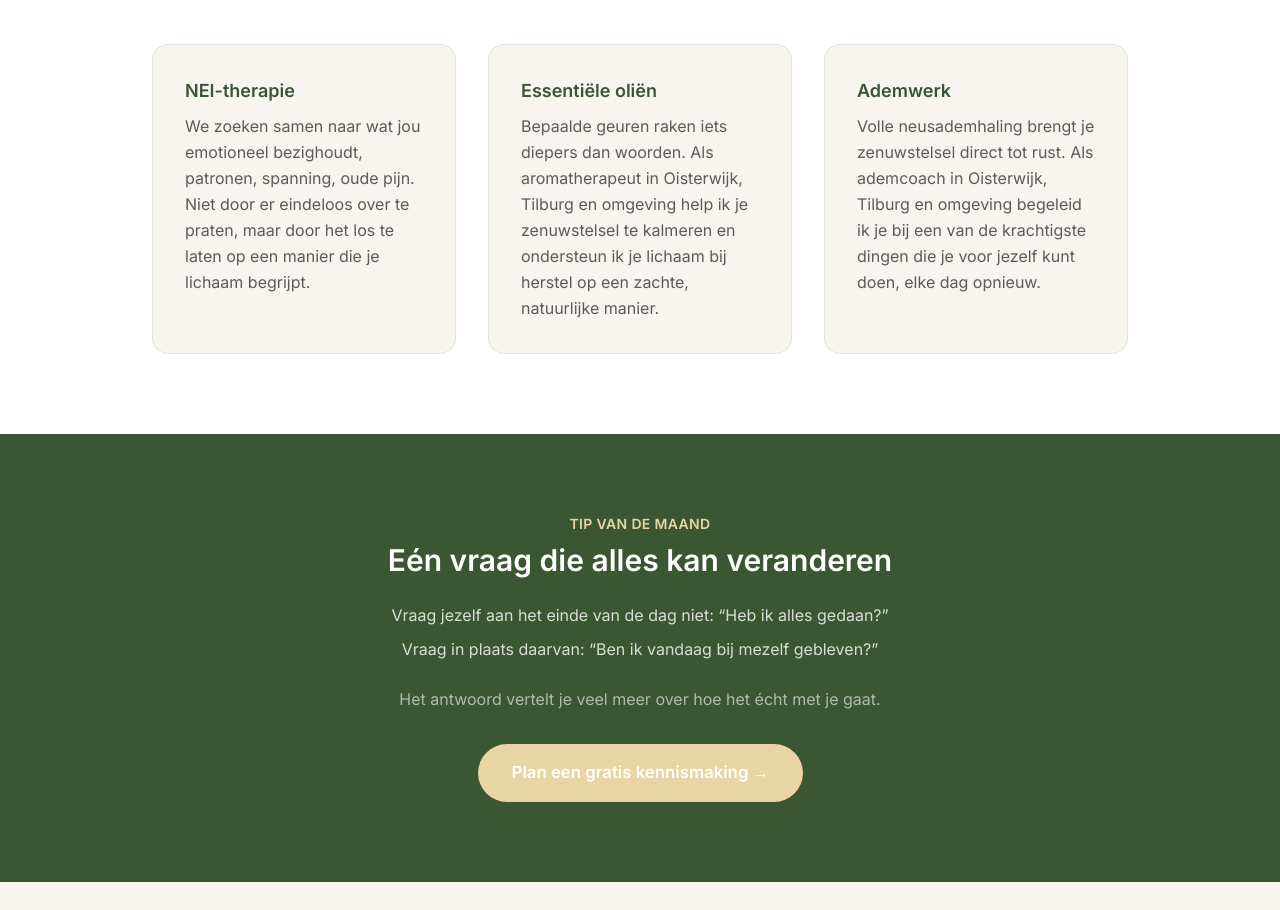
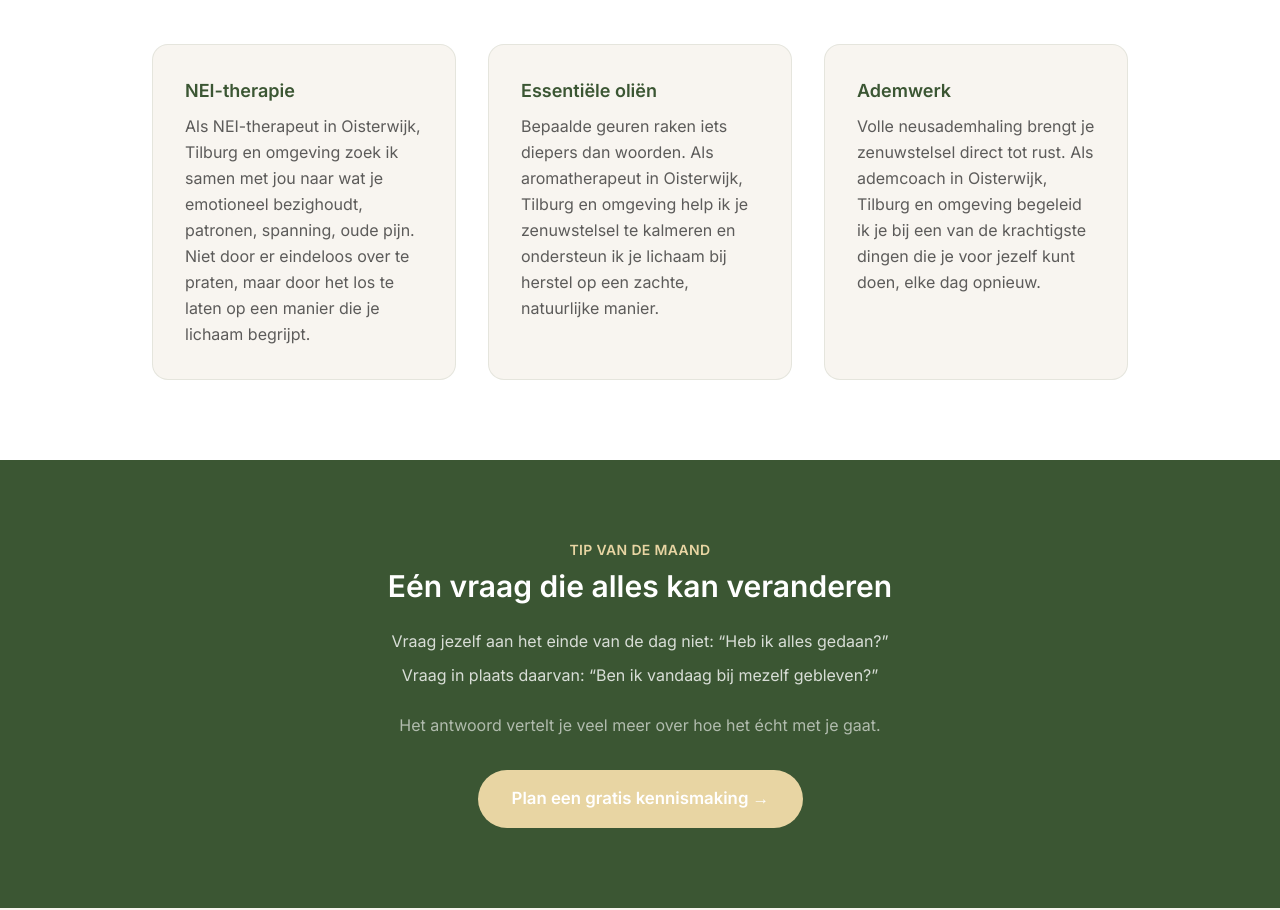
Before and after one commit to praktijkconfident/website, a Next.js app: page / in a window 1280 px wide. Shown: the part 3287-4197 px from the top of the page. Built offline with nearby package versions, Linux system fonts and the light colour scheme.

Commit message:
Voeg locatie toe aan NEI-therapie kaart in 'Hoe ik werk'
Co-Authored-By: Claude Sonnet 5 <noreply@anthropic.com>

```diff
--- a/app/page.tsx
+++ b/app/page.tsx
@@ -24,7 +24,7 @@ const tickerItems = [
 const werkwijzen = [
   {
     titel: 'NEI-therapie',
-    beschrijving: 'We zoeken samen naar wat jou emotioneel bezighoudt, patronen, spanning, oude pijn. Niet door er eindeloos over te praten, maar door het los te laten op een manier die je lichaam begrijpt.',
+    beschrijving: 'Als NEI-therapeut in Oisterwijk, Tilburg en omgeving zoek ik samen met jou naar wat je emotioneel bezighoudt, patronen, spanning, oude pijn. Niet door er eindeloos over te praten, maar door het los te laten op een manier die je lichaam begrijpt.',
   },
   {
     titel: 'Essentiële oliën',
```
